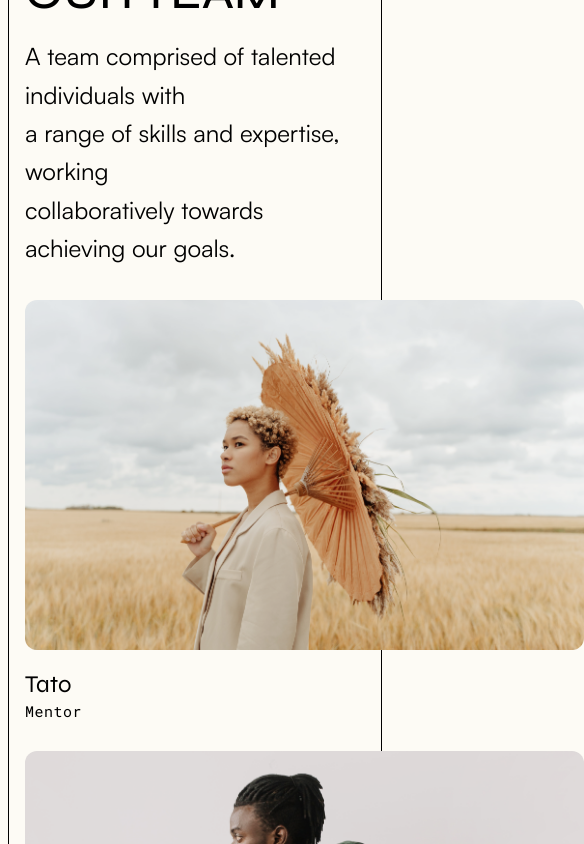
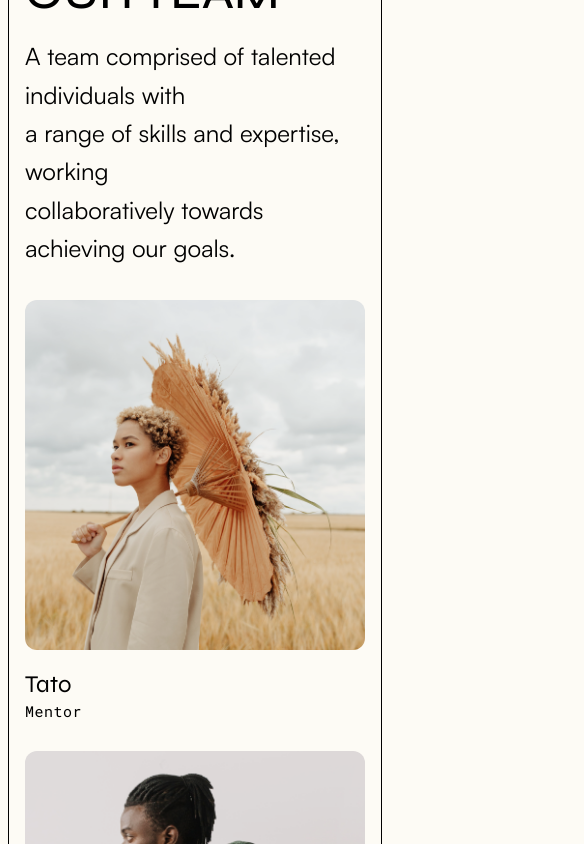
Before and after one commit to taodemy/website, a Next.js app: page /studio in a window 390 px wide. Shown: the part 2028-2872 px from the top of the page, 584 px wide, since content can reach past the window. Built offline with nearby package versions, Linux system fonts and the light colour scheme.

Commit message:
edit card width

```diff
--- a/styles/OurTeam.module.css
+++ b/styles/OurTeam.module.css
@@ -43,7 +43,7 @@
   .our_team__card_container {
     display: flex;
     flex-direction: column;
-    /* flex-wrap: wrap; */
     gap: 1rem;
+    width: 100%;
   }
 }
```
